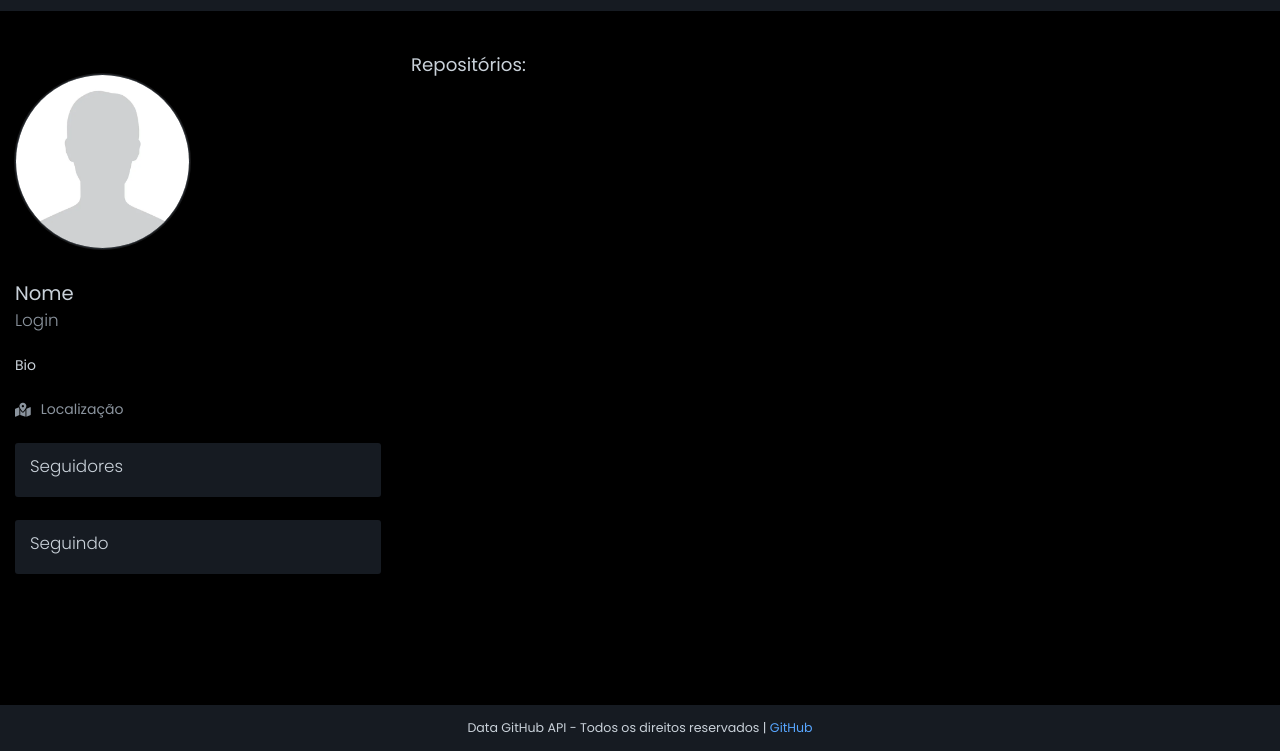
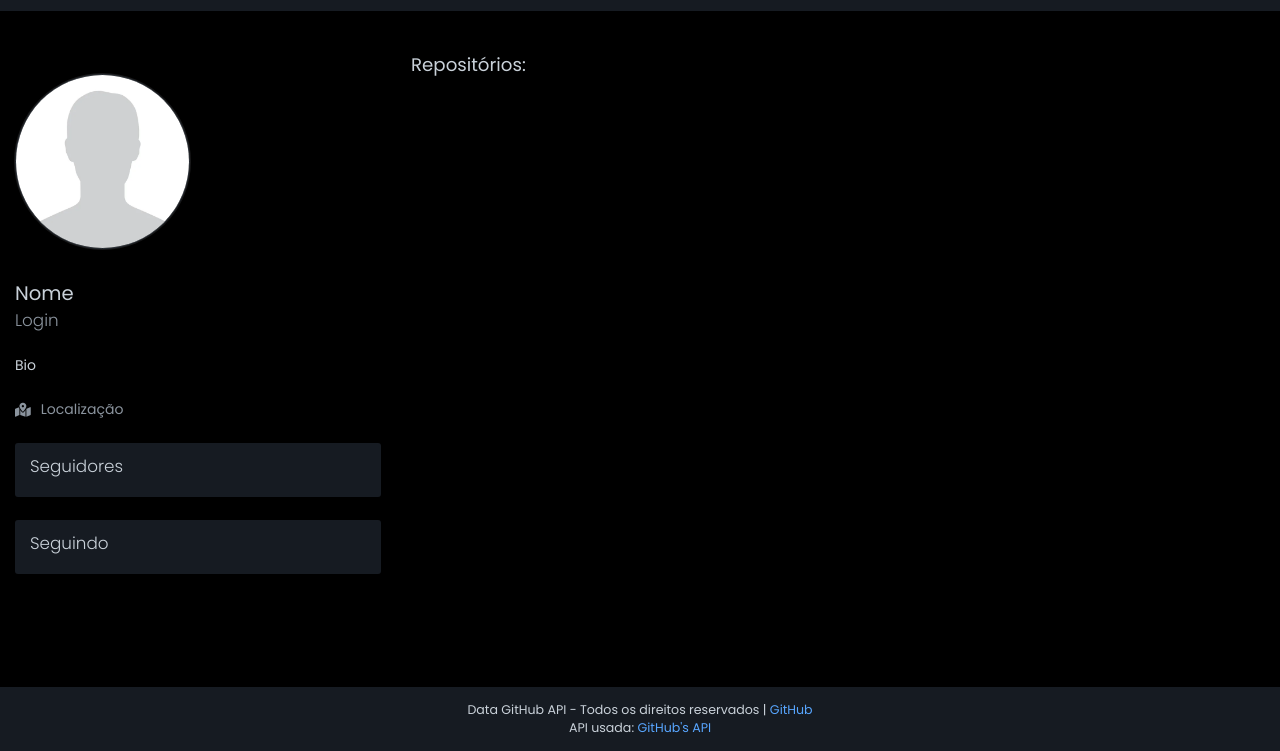
Before and after one commit to JCQuerino/API-GitHub, a plain HTML site: page index.html in a window 1280 px wide. Shown: the part 49-800 px from the top of the page. Drawn offline with Linux system fonts and the light colour scheme.

Commit message:
Update index.html

```diff
--- a/index.html
+++ b/index.html
@@ -65,6 +65,7 @@
         </div>
         <footer>
             <p>Data GitHub API - Todos os direitos reservados | <a href="https://github.com/JCQuerino" target="_blank">GitHub</a></p>
+            <p>API usada: <a href="https://api.github.com/" target="_blank">GitHub's API</a></p>
         </footer>
     </main>
     <script src="geral.js"></script>
```
